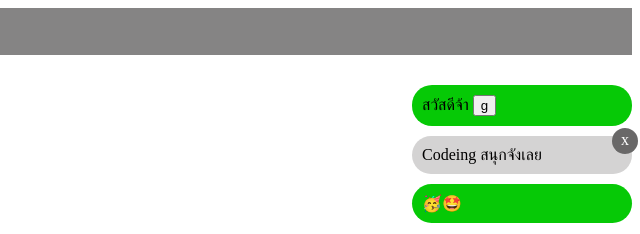
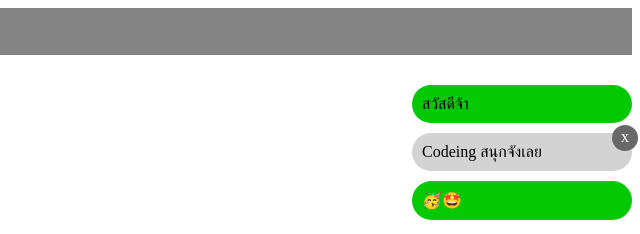
Before and after one commit to techupth/css-positioned-layout-fe1-group-1, a website: page ex2-techup-chatroom/index.html in a window 1280 px wide. Shown: the top 234 px of the page, 640-1280 px from the left. Drawn offline with Linux system fonts and the light colour scheme.

Commit message:
position

```diff
--- a/ex2-techup-chatroom/index.html
+++ b/ex2-techup-chatroom/index.html
@@ -20,7 +20,6 @@
     <section class="right-chat">
       <div class="user chat">
         สวัสดีจ้า
-        <button class="tail">g</button>
       </div>
       <div class="chat cancle">
         Codeing สนุกจังเลย
```
